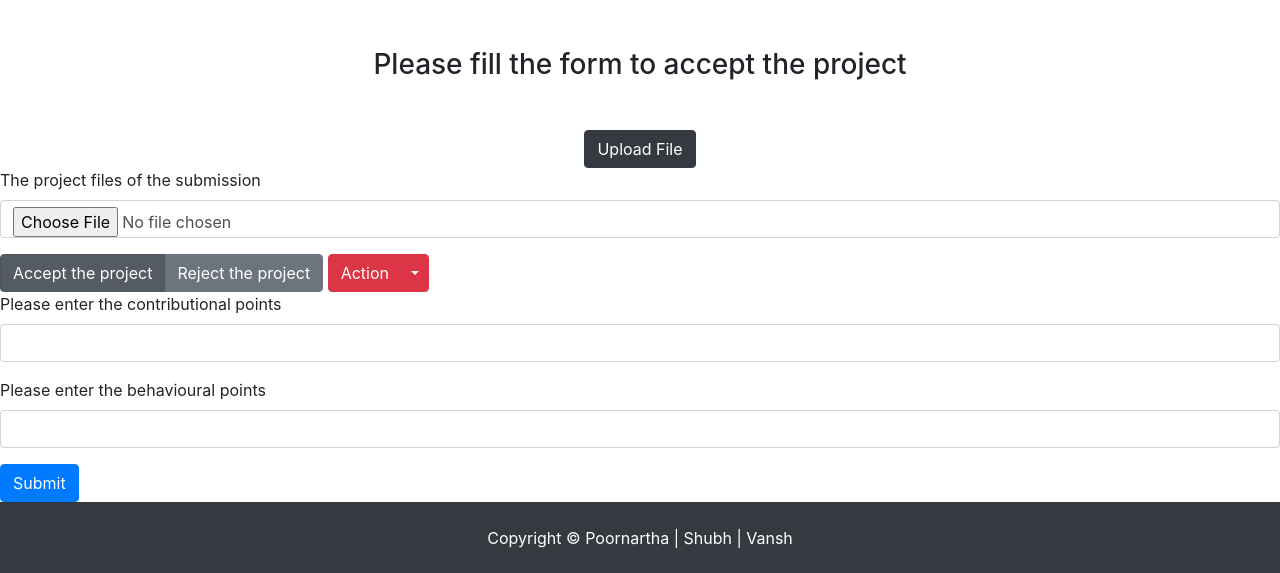
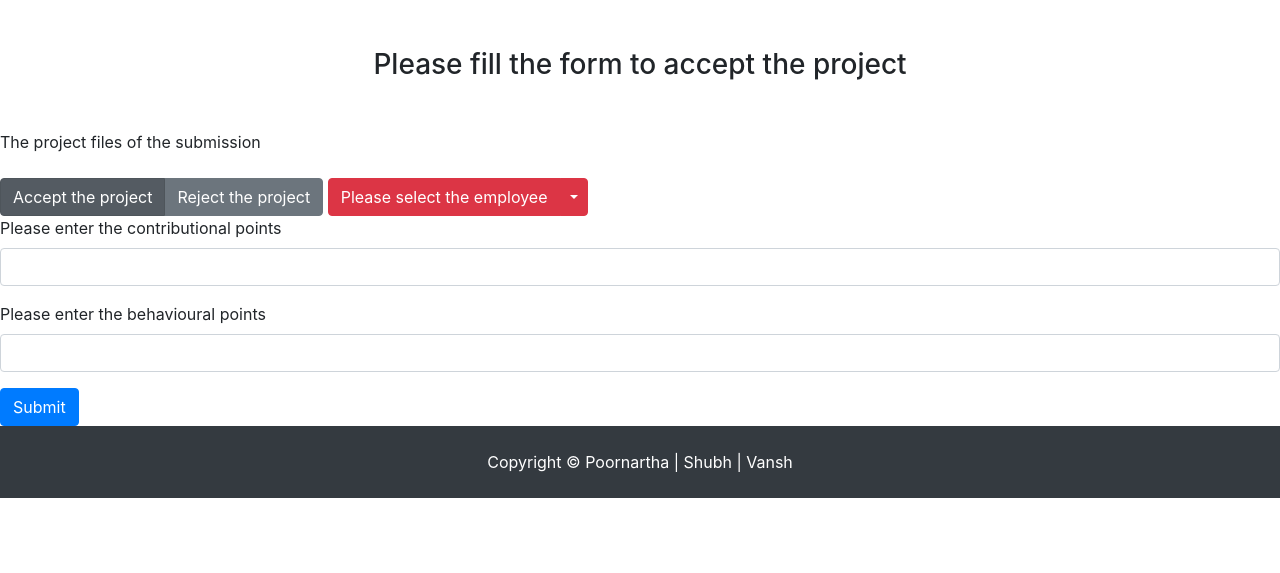
Before and after one commit to Poornartha/Odonata, a Django app: template templates/projects/project_accept.html in a window 1280 px wide. Shown: the part 56-629 px from the top of the page. Run offline with Django 3.2, Linux system fonts and the light colour scheme; tables that the repository leaves empty hold one stand-in row (Sample ...); the template is opened without the code that fills it: values named after a table or form of the project are taken from there, most other values are stand-ins (such as "Sample title", 1, 10 or a date in 2020).

Commit message:
Projects Display Confirmed

```diff
--- a/Employee/urls.py
+++ /dev/null
@@ -1,3 +0,0 @@
-from django.urls import path
-
-urlpatterns = []
--- a/templates/projects/project_accept.html
+++ b/templates/projects/project_accept.html
@@ -20,16 +20,17 @@ Please fill the form to accept the project
 <div>
     <form method="POST">
         {% csrf_token %}
-        {% for file in files %}
+        <!--{% for file in files %}
             {% if file %}
                 <div class="col-md-5 mx-auto mt-5" align="center">
                     <a href={{file.url}} class="btn btn-dark">Upload File</a>
                 </div>
             {% endif %}
-        {% endfor %}
+        {% endfor %}-->
         <div class="form-group">
           <label for="projectfile"> The project files of the submission</label>
-          <input type="file" class="form-control" name="project_file" id="project_file">
+
+
         </div>
         <div class="btn-group btn-group-toggle" data-toggle="buttons">
             <label class="btn btn-secondary active">
@@ -40,12 +41,11 @@ Please fill the form to accept the project
             </label>
         </div>
         <div class="btn-group">
-            <button type="button" class="btn btn-danger">Action</button>
+            <button type="button" class="btn btn-danger">Please select the employee</button>
             <button type="button" class="btn btn-danger dropdown-toggle dropdown-toggle-split" data-toggle="dropdown" aria-haspopup="true" aria-expanded="false">
                 <span class="sr-only">Toggle Dropdown</span>
             </button>
             <div class="dropdown-menu">
-                <label for="employee">Please select the employee</label>
                 <select name="employee" id="employee">
                     {% for child in childs %}
                         <option value="{{child.emp.name}}">{{child.emp.name}}</option>
```
Also changed, not shown: Projects/views.py (+10 -7 lines), Client/migrations/0002_auto_20201022_1412.py (added), Employee/migrations/0001_initial.py (deleted).
